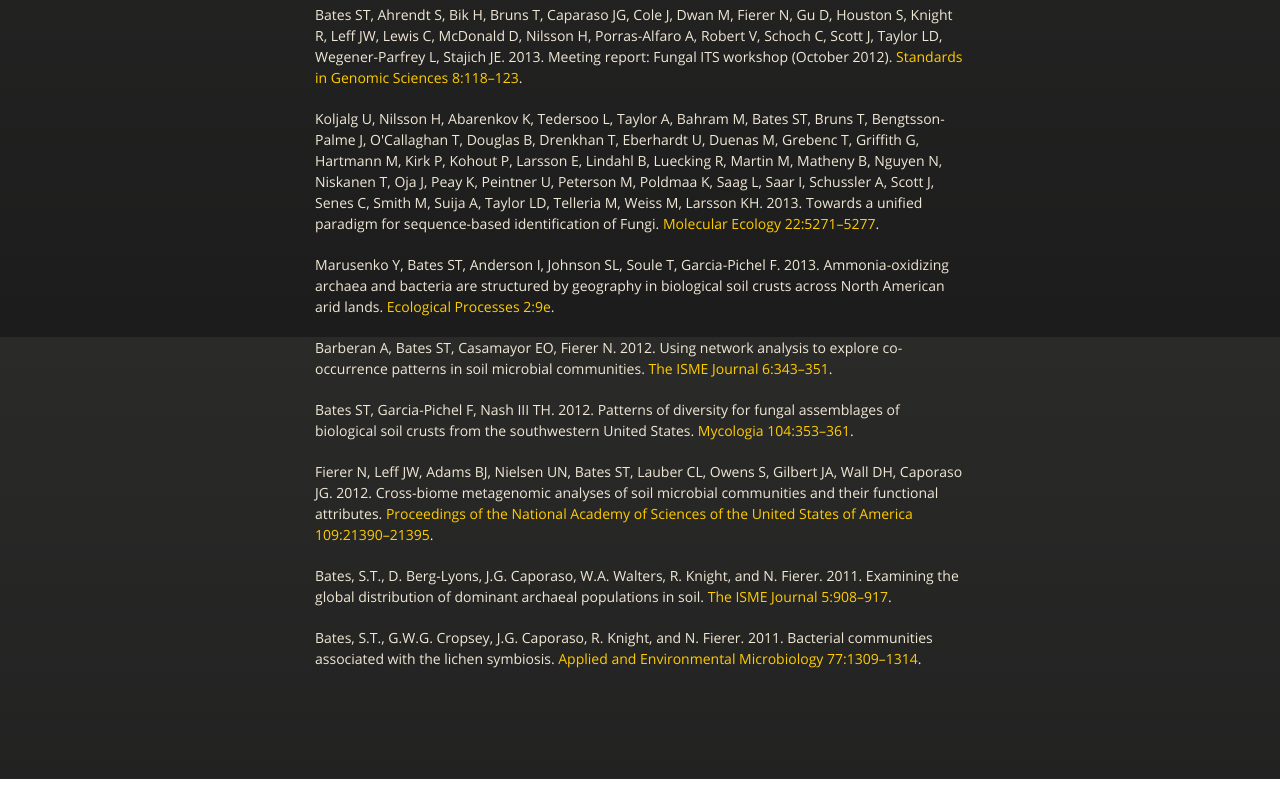
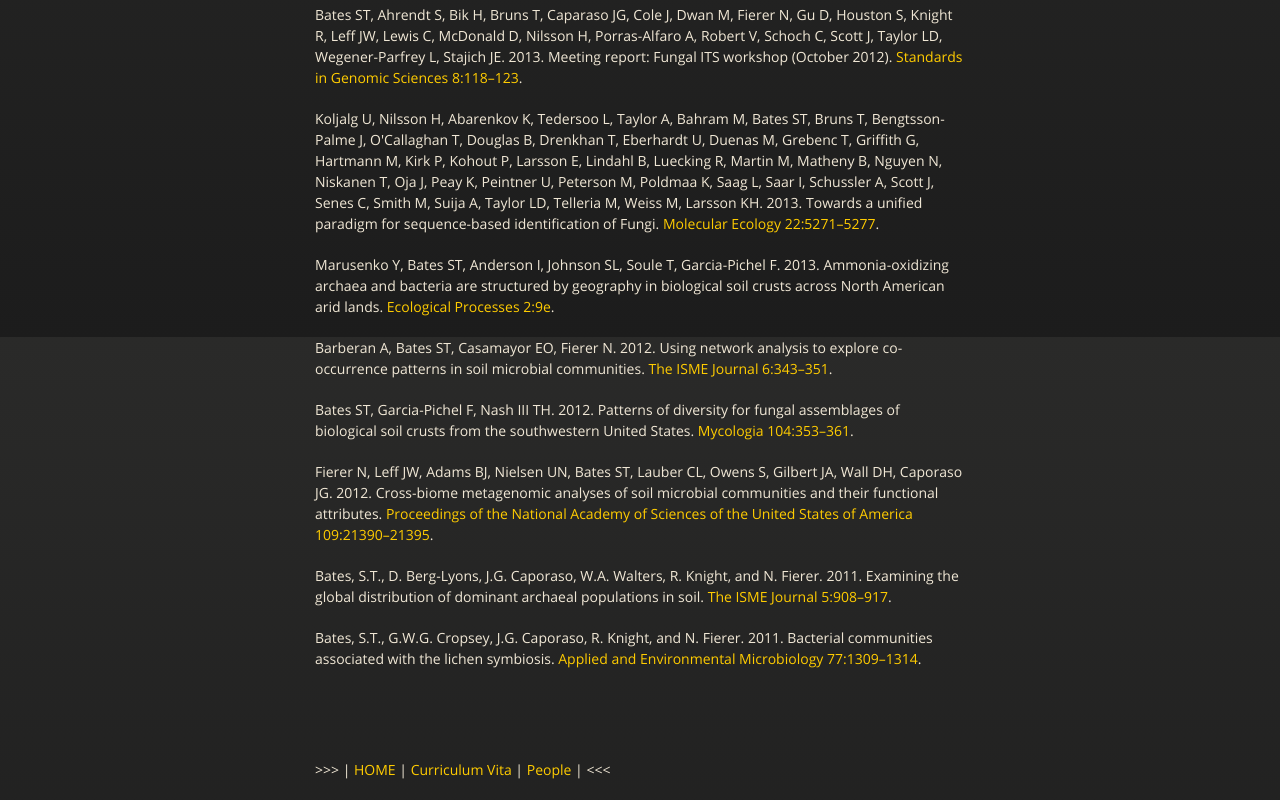
Before and after one commit to UMNFuN/index, a plain HTML site: page index.html in a window 1280 px wide. Shown: the part 1263-2063 px from the top of the page. Before the commit the page ends 2042 px from the top, so only its background shows below. Drawn offline with nearby package versions, Linux system fonts and the light colour scheme.

Commit message:
Update index.html

```diff
--- a/index.html
+++ b/index.html
@@ -95,7 +95,7 @@
 
 <p>Bates, S.T., G.W.G. Cropsey, J.G. Caporaso, R. Knight, and N. Fierer. 2011. Bacterial communities associated with the lichen symbiosis. <a href="http://www.ncbi.nlm.nih.gov/pmc/articles/PMC3067232/pdf/2257-10.pdf" target="_blank">Applied and Environmental Microbiology 77:1309–1314</a>.</p>
       </section>
-
+>>> | <a href="http://thebateslab.github.io/index">HOME</a> | <a href="http://thebateslab.github.io/cv">Curriculum Vita</a> | <a href="http://thebateslab.github.io/people">People</a> | <<<
     </div>
     <!--[if !IE]><script>fixScale(document);</script><![endif]-->
 
```
